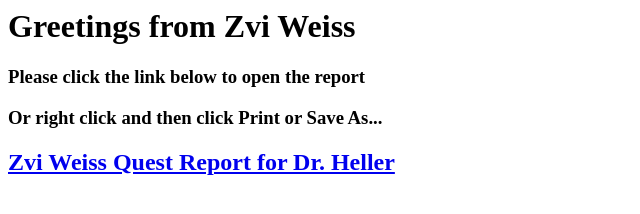
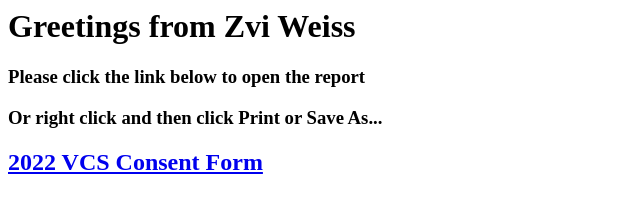
Before and after one commit to zvweiss/zvweiss.github.io, a plain HTML site: page index.html in a window 1280 px wide. Shown: the whole page, without its empty margins (0-640 px from the left). Drawn offline with Linux system fonts and the light colour scheme.

Commit message:
Add 2022 VCS Consent Form

```diff
--- a/index.html
+++ b/index.html
@@ -3,4 +3,4 @@
 <h3>Please click the link below to open the report</h3>
 <h3>Or right click and then click Print or Save As...</h3>
 
-<h2><a href='zvi_weiss_labreport.pdf'>Zvi Weiss Quest Report for Dr. Heller</a></h2>
+<h2><a href='2022-August General Counseling Informed Consent-R.docx'>2022 VCS Consent Form</a></h2>
```
Also changed, not shown: 1 other file.
